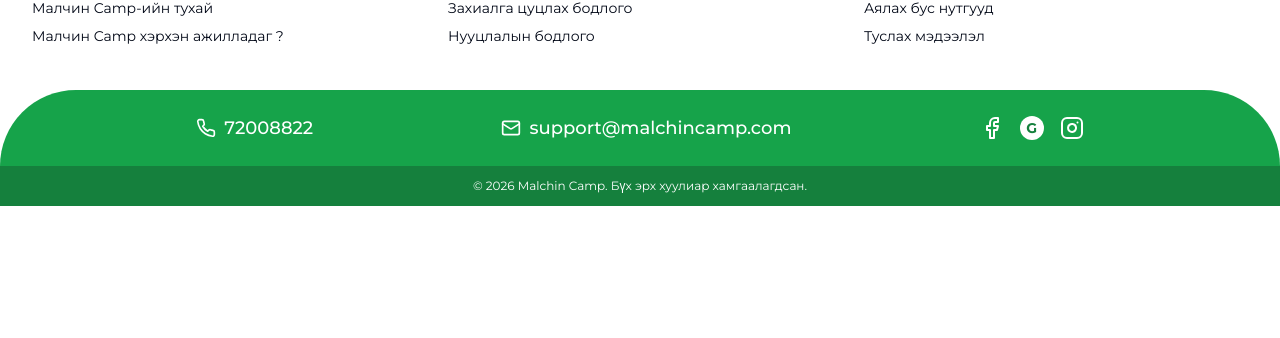
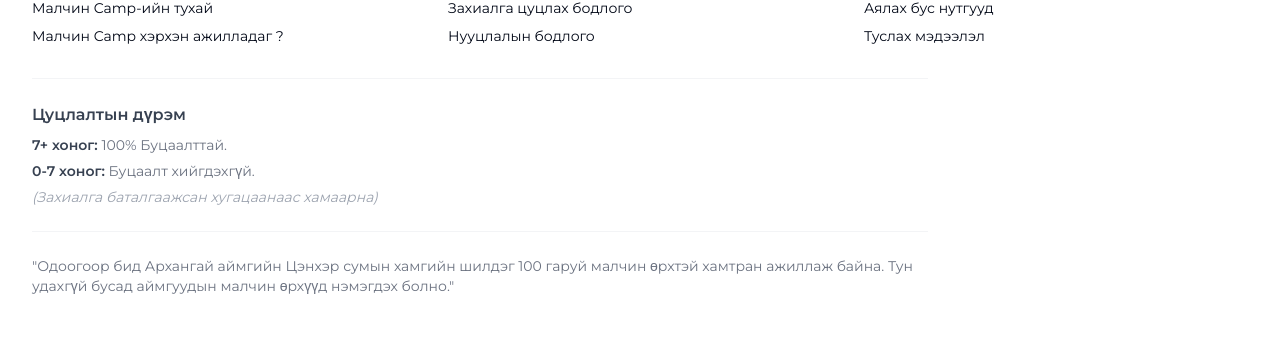
Before and after one commit to anhaa-arch/gerbook-travel-site, a Next.js app: page / in a window 1280 px wide. Shown: the part 1096-1434 px from the top of the page. Before the commit the page ends 1302 px from the top, so only its background shows below. Built offline with nearby package versions, Linux system fonts and the light colour scheme; no server answers.

Commit message:
Update footer content

```diff
--- a/components/footer.tsx
+++ b/components/footer.tsx
@@ -80,6 +80,26 @@ export function Footer() {
             </ul>
           </div>
         </div>
+
+        {/* Cancellation Policy Notice */}
+        <div className="mt-6 sm:mt-8 pt-4 sm:pt-6 border-t border-gray-100 max-w-4xl">
+          <h3 className="font-semibold text-xs sm:text-sm md:text-base mb-2 text-gray-700">
+            Цуцлалтын дүрэм
+          </h3>
+          <div className="space-y-1.5 text-[10px] sm:text-xs md:text-sm text-gray-500">
+            <p><span className="font-semibold text-gray-700">7+ хоног:</span> 100% Буцаалттай.</p>
+            <p><span className="font-semibold text-gray-700">0-7 хоног:</span> Буцаалт хийгдэхгүй.</p>
+            <p className="italic text-gray-400 mt-1">(Захиалга баталгаажсан хугацаанаас хамаарна)</p>
+            <p className="text-gray-400 mt-1 hidden">Отгонбаатарын</p>
+          </div>
+        </div>
+
+        {/* Informational Text */}
+        <div className="mt-4 sm:mt-6 pt-4 sm:pt-6 border-t border-gray-100 max-w-4xl text-[10px] sm:text-xs md:text-sm text-gray-500">
+          <p>
+            "Одоогоор бид Архангай аймгийн Цэнхэр сумын хамгийн шилдэг 100 гаруй малчин өрхтэй хамтран ажиллаж байна. Тун удахгүй бусад аймгуудын малчин өрхүүд нэмэгдэх болно."
+          </p>
+        </div>
       </div>
 
       {/* Bottom Contact Section */}
@@ -146,6 +166,6 @@ export function Footer() {
           </p>
         </div>
       </div>
-    </footer>
+    </footer >
   );
 }
```
